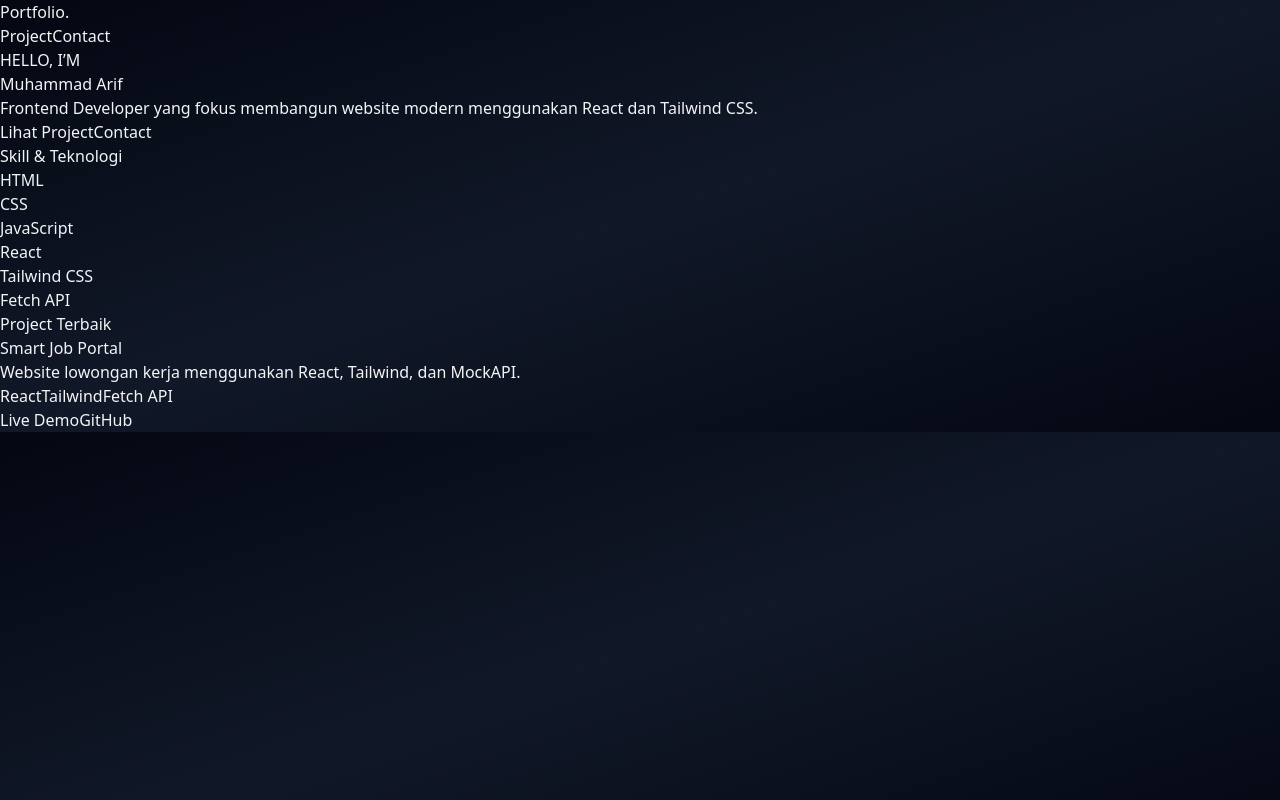
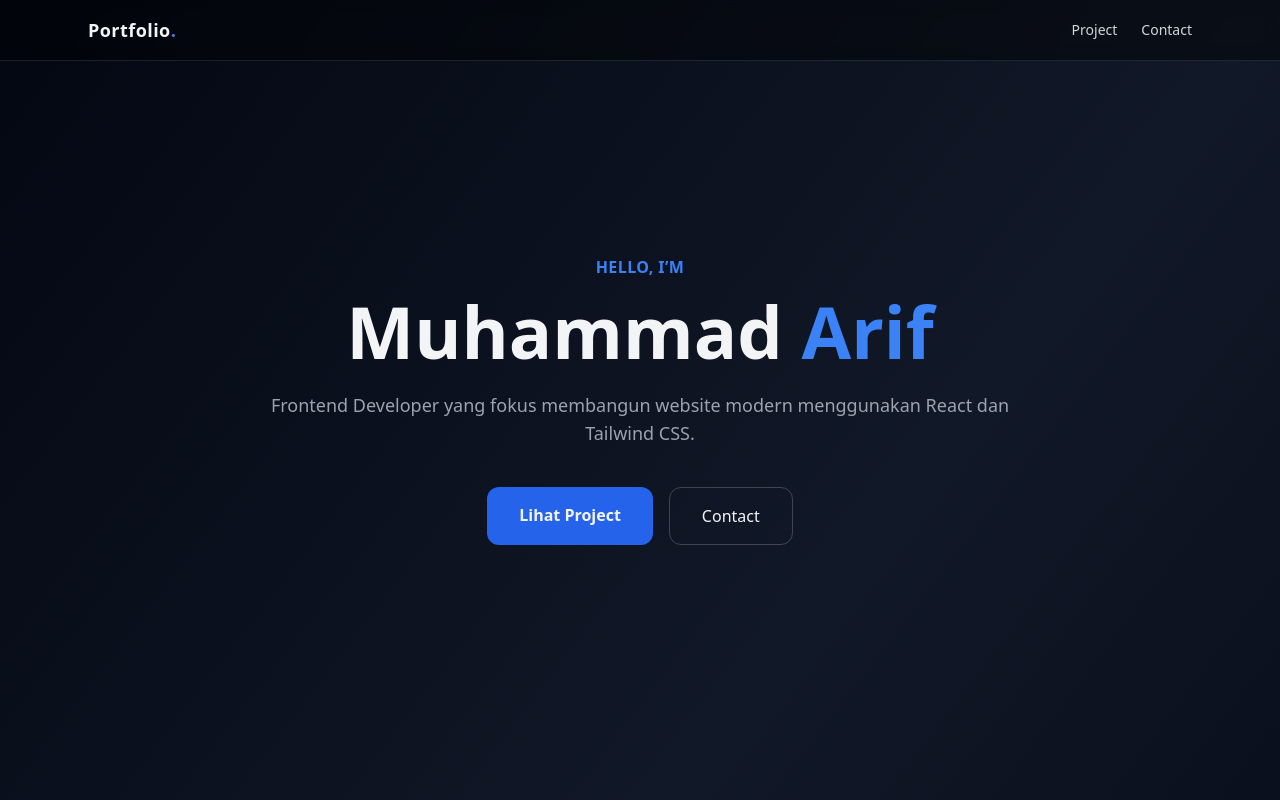
Before and after one commit to Riff-Code/portfolio-siswa, a React (Vite) app: page / in a window 1280 px wide. Shown: the top 800 px of the page. Built offline with nearby package versions, Linux system fonts and the light colour scheme.

Commit message:
Solve Error Tailwind

```diff
--- a/tailwind.config.js
+++ b/tailwind.config.js
@@ -1,8 +1,8 @@
 /** @type {import('tailwindcss').Config} */
 export default {
-  content: [],
+  content: ["./index.html", "./src/**/*.{js,jsx}"],
   theme: {
     extend: {},
   },
   plugins: [],
-}
+};
```
